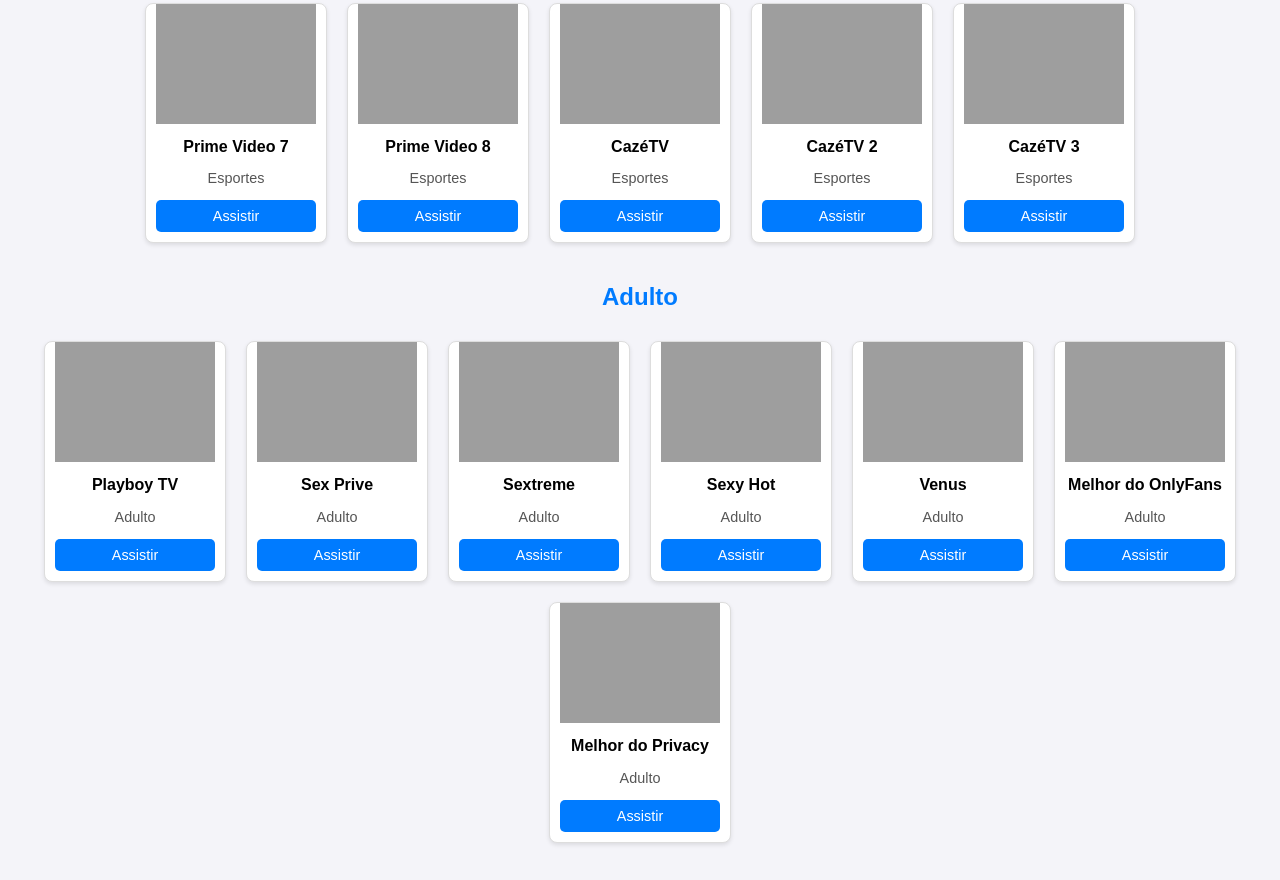
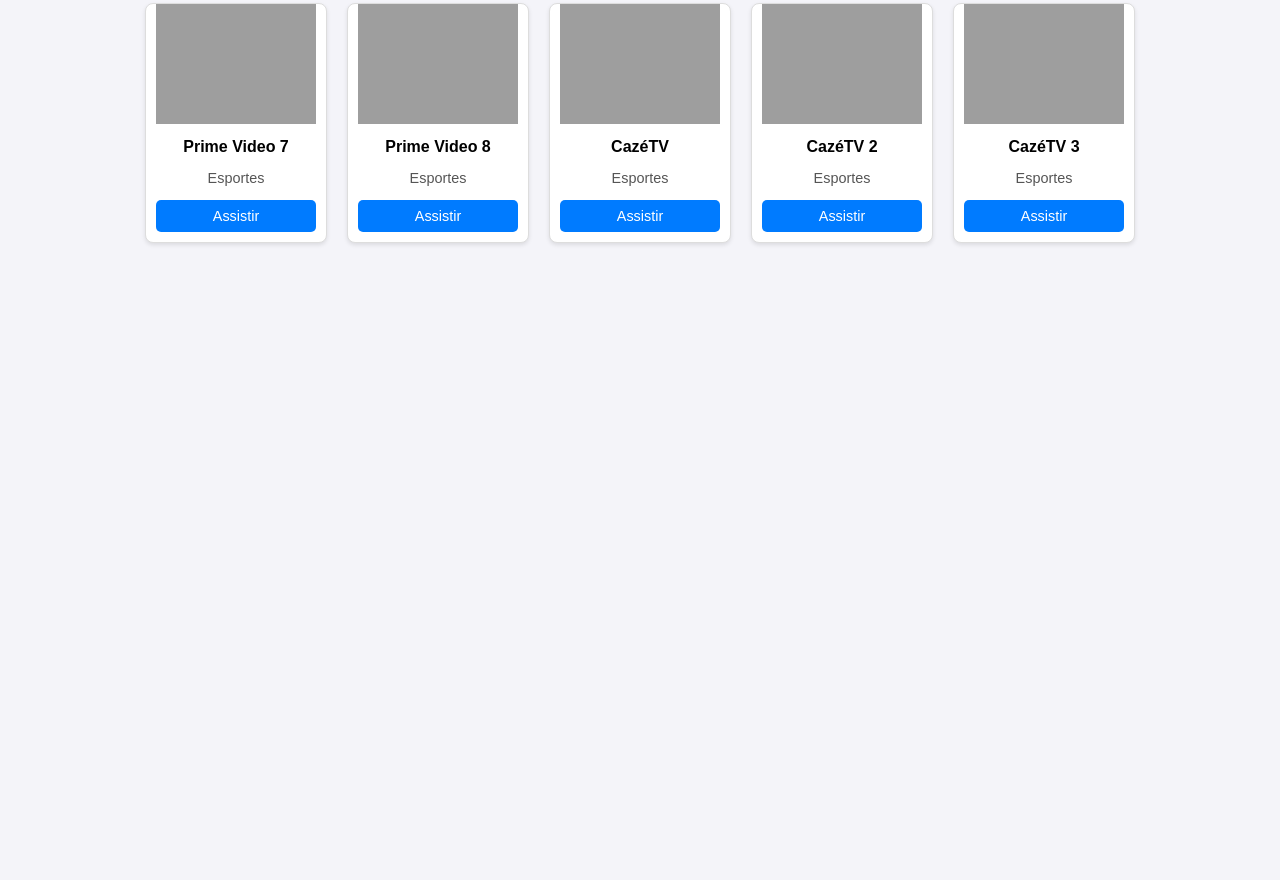
Before and after one commit to radiopositiva/tv, a plain HTML site: page index.html in a window 1280 px wide. Shown: the part 10597-11477 px from the top of the page. After the commit the page ends 10950 px from the top, so only its background shows below. Drawn offline with Linux system fonts and the light colour scheme; grey boxes are pictures that could not be loaded.

Commit message:
Update index.html

```diff
--- a/index.html
+++ b/index.html
@@ -1572,56 +1572,6 @@
             <p>Esportes</p>
             <a href="https://reidoscanais.me/embed/?id=cazetv3" target="_blank">Assistir</a>
         </div>
-        </div></div><div class="category" id="Adulto"><h2>Adulto</h2><div class="container">
-        <div class="card">
-            <img src="https://i.imgur.com/5di4Nis.png" alt="Playboy TV">
-            <h3>Playboy TV</h3>
-            <p>Adulto</p>
-            <a href="https://reidoscanais.me/embed/?id=playboy" target="_blank">Assistir</a>
-        </div>
-
-        <div class="card">
-            <img src="https://i.imgur.com/irp3iLP.png" alt="Sex Prive">
-            <h3>Sex Prive</h3>
-            <p>Adulto</p>
-            <a href="https://reidoscanais.me/embed/?id=sexprive" target="_blank">Assistir</a>
-        </div>
-
-        <div class="card">
-            <img src="https://i.imgur.com/jWsW2Rd.png" alt="Sextreme">
-            <h3>Sextreme</h3>
-            <p>Adulto</p>
-            <a href="https://reidoscanais.me/embed/?id=sextreme" target="_blank">Assistir</a>
-        </div>
-
-        <div class="card">
-            <img src="https://i.imgur.com/Fs8xVoY.png" alt="Sexy Hot">
-            <h3>Sexy Hot</h3>
-            <p>Adulto</p>
-            <a href="https://reidoscanais.me/embed/?id=sexyhot" target="_blank">Assistir</a>
-        </div>
-
-        <div class="card">
-            <img src="https://i.imgur.com/4LFXPMk.png" alt="Venus">
-            <h3>Venus</h3>
-            <p>Adulto</p>
-            <a href="https://reidoscanais.me/embed/?id=venus" target="_blank">Assistir</a>
-        </div>
-
-        <div class="card">
-            <img src="https://upload.wikimedia.org/wikipedia/en/c/cc/OnlyFans_logo.svg" alt="Melhor do OnlyFans">
-            <h3>Melhor do OnlyFans</h3>
-            <p>Adulto</p>
-            <a href="https://reidoscanais.me/embed/?id=onlyfans" target="_blank">Assistir</a>
-        </div>
-
-        <div class="card">
-            <img src="https://upload.wikimedia.org/wikipedia/commons/9/92/Sejaprivacy.svg" alt="Melhor do Privacy">
-            <h3>Melhor do Privacy</h3>
-            <p>Adulto</p>
-            <a href="https://reidoscanais.me/embed/?id=privacy" target="_blank">Assistir</a>
-        </div>
-        </div></div>
     <iframe data-aa='2366421' src='//ad.a-ads.com/2366421?size=320x50' style='width:320px; height:50px; border:0px; padding:0; overflow:hidden; background-color: transparent;'></iframe>
 
 </body>
```
